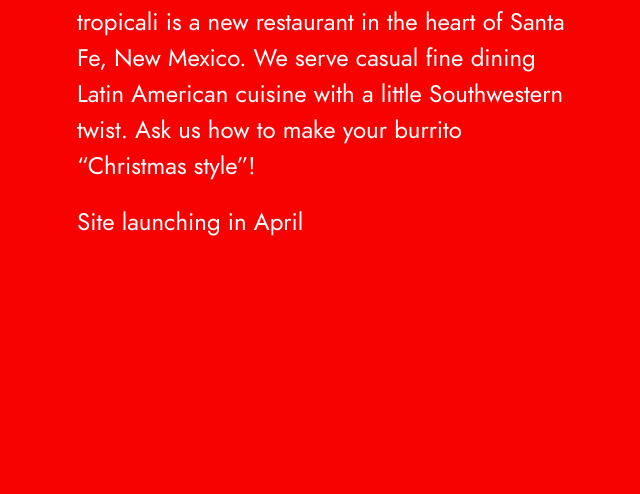
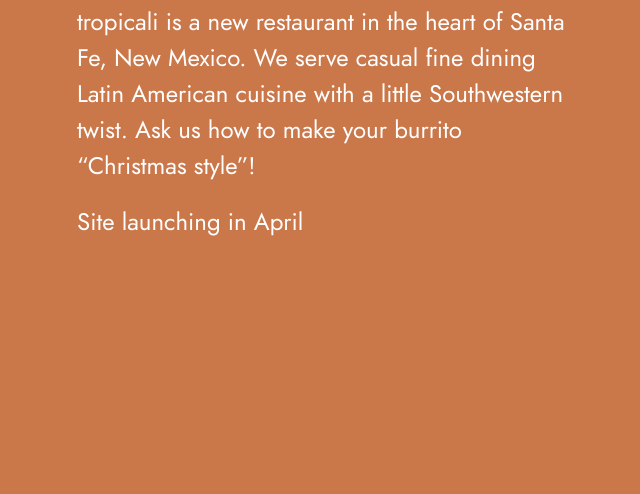
Before and after one commit to Princeparis/Tropicali, a plain HTML site: page index.html in a window 1280 px wide. Shown: the part 306-800 px from the top of the page, without its empty margins (313-953 px from the left). Drawn offline with Linux system fonts and the light colour scheme.

Commit message:
changed the background as instructed

```diff
--- a/css/style.scss
+++ b/css/style.scss
@@ -10,7 +10,7 @@
 }
 
 
-$primary-color: #f70201;
+$primary-color: #ca774a;
 $body-font: "Jost";
 $body-size: 24px;
 $mq-medium: 600px;
```
Also changed, not shown: style.css.
